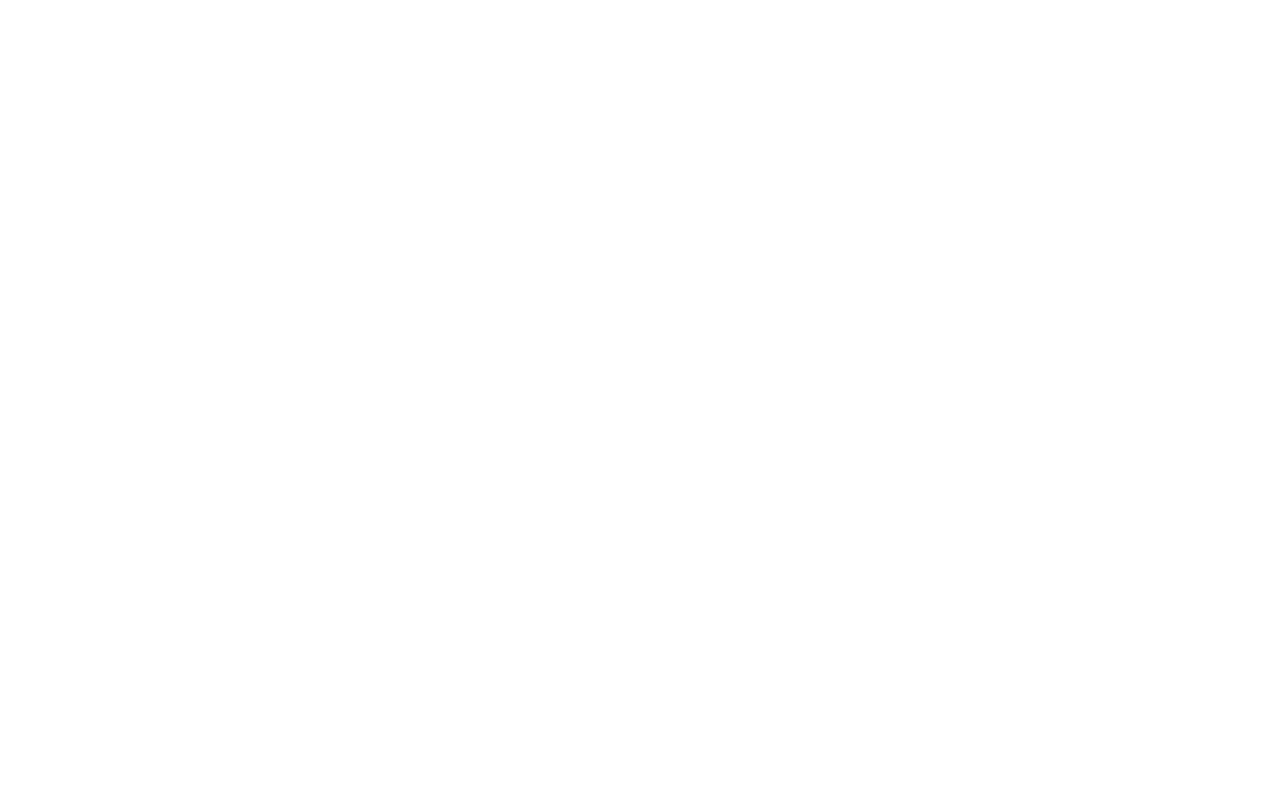
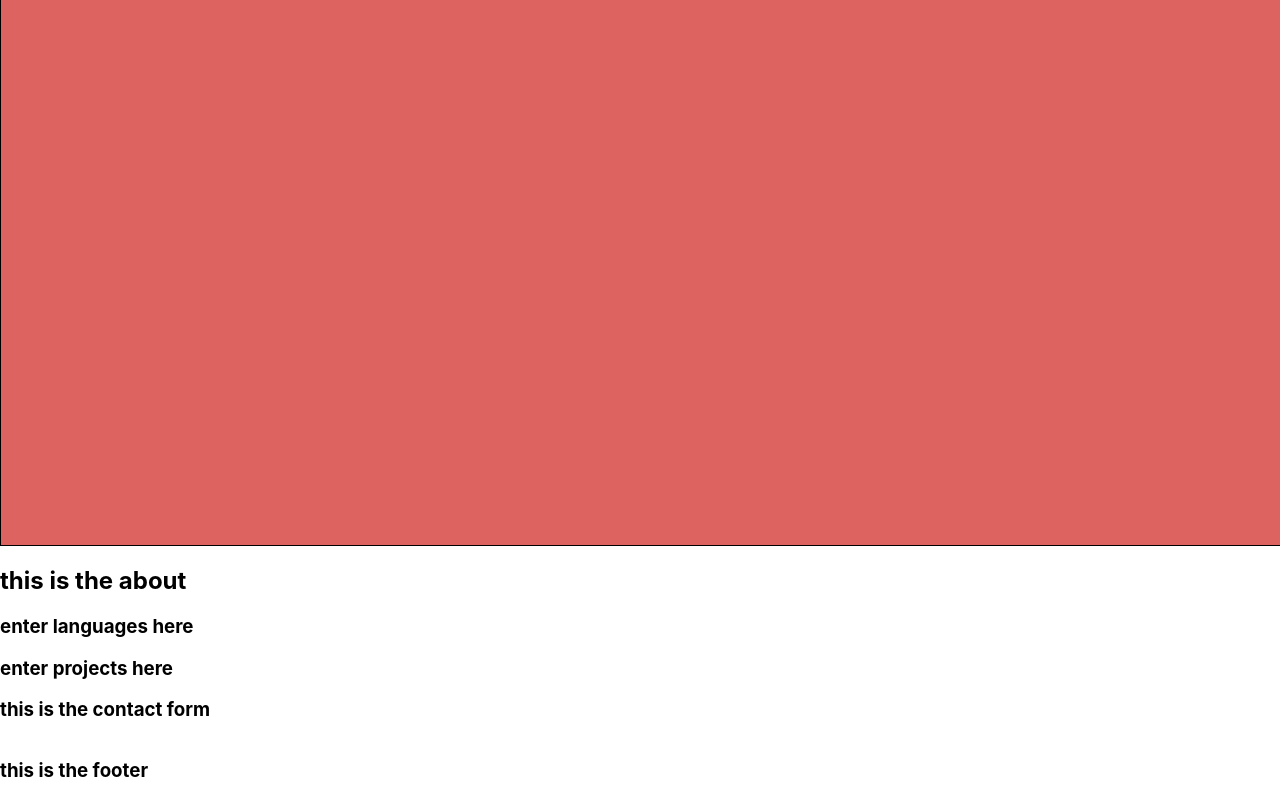
Before and after one commit to gdelv/portfolioFinal, a React (Create React App) app: page / in a window 1280 px wide. Shown: the part 256-1056 px from the top of the page. Before the commit the page ends 800 px from the top, so only its background shows below. Built offline with nearby package versions, Linux system fonts and the light colour scheme; the HTML template or start-up script is replaced by a standard one.

Commit message:
created skeleton

```diff
--- a/package.json
+++ b/package.json
@@ -8,6 +8,7 @@
     "@testing-library/user-event": "^7.2.1",
     "react": "^16.12.0",
     "react-dom": "^16.12.0",
+    "react-icons": "^3.8.0",
     "react-scripts": "3.3.0"
   },
   "scripts": {
--- /dev/null
+++ b/src/About.jsx
@@ -0,0 +1,9 @@
+import React from 'react'
+
+const About = () => {
+    return (
+        <h2>this is the about</h2>
+    )
+}
+
+export default About
--- a/src/App.css
+++ b/src/App.css
@@ -1,38 +1,13 @@
-.App {
-  text-align: center;
+nav {
+  border: 1px solid black;
+  background-color: rgb(221, 99, 97);
+  height: 100vh;
+  width: 100%;
 }
+.container {
+  display: flex;
 
-.App-logo {
-  height: 40vmin;
-  pointer-events: none;
+  /* flex-direction: row for desktop*/
+  flex-direction: column
+
 }
-
-@media (prefers-reduced-motion: no-preference) {
-  .App-logo {
-    animation: App-logo-spin infinite 20s linear;
-  }
-}
-
-.App-header {
-  background-color: #282c34;
-  min-height: 100vh;
-  display: flex;
-  flex-direction: column;
-  align-items: center;
-  justify-content: center;
-  font-size: calc(10px + 2vmin);
-  color: white;
-}
-
-.App-link {
-  color: #61dafb;
-}
-
-@keyframes App-logo-spin {
-  from {
-    transform: rotate(0deg);
-  }
-  to {
-    transform: rotate(360deg);
-  }
-}
--- a/src/App.js
+++ b/src/App.js
@@ -1,14 +1,24 @@
 import React from 'react';
 import './App.css';
+import Container from './Container'
 import Nav from './Nav'
 
-function App() {
-  return (
-    <div className="main-container">
-      <Nav/>
-      <h1>fs</h1>
-    </div>
-  );
+class App extends React.Component {
+  //state needed for dark mode switch
+  state = {
+    mode: "",
+    modeName: "Light"
+  }
+
+  render() {
+    return (
+      <div className="container">
+        <Nav />
+        <Container />
+      </div>
+    );
+  }
+
 }
 
 export default App;
--- /dev/null
+++ b/src/Contact.jsx
@@ -0,0 +1,9 @@
+import React from 'react'
+
+const Contact = () => {
+    return (
+        <h3>this is the contact form</h3>
+    )
+}
+
+export default Contact
--- /dev/null
+++ b/src/Container.jsx
@@ -0,0 +1,31 @@
+import React from 'react'
+import Footer from './Footer'
+import About from './About'
+import Languages from './Languages'
+import Projects from './Projects'
+import Contact from './Contact'
+
+class Container extends React.Component {
+    state = {
+
+    }
+
+    render() {
+        return (
+            <>
+                <main>
+                    <About />
+                    <Languages />
+                    <Projects />
+                    <Contact />
+                </main>
+                <footer>
+                    <Footer />
+                </footer>
+            </>
+        )
+
+    }
+}
+
+export default Container
--- /dev/null
+++ b/src/Footer.jsx
@@ -0,0 +1,11 @@
+import React from 'react'
+
+const Footer = () => {
+    return (
+        <div>
+            <h3>this is the footer</h3>
+        </div>
+    )
+}
+
+export default Footer
--- /dev/null
+++ b/src/Languages.jsx
@@ -0,0 +1,9 @@
+import React from 'react'
+
+const Languages = () => {
+    return (
+        <h3>enter languages here</h3>
+    )
+}
+
+export default Languages
--- a/src/Nav.jsx
+++ b/src/Nav.jsx
@@ -1,11 +1,18 @@
 import React from 'react'
 
-const Nav = () => {
-    return (
-        <nav>
-            this is the nav
+class Nav extends React.Component {
+    //state needed for hamburger modal
+    state = {
+        modal: false
+    }
+    render() {
+        return (
+            <nav>
+                this is the nav
         </nav>
-    )
+        )
+    }
+
 }
 
 export default Nav
--- /dev/null
+++ b/src/Projects.jsx
@@ -0,0 +1,9 @@
+import React from 'react'
+
+const Projects = () => {
+    return (
+        <h3>enter projects here</h3>
+    )
+}
+
+export default Projects
```
Also changed, not shown: 1 other file (tests, documents, lock files or other folders).
